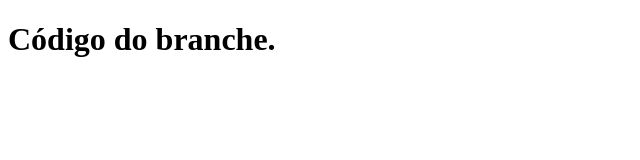
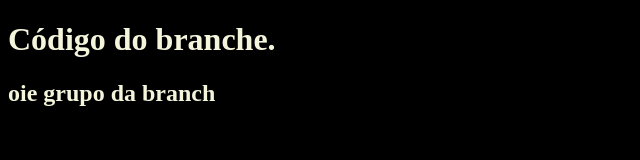
Before and after one commit to pedroandreto-lgtm/branche-equipe, a plain HTML site: page index.html in a window 1280 px wide. Shown: the whole page, without its empty margins (0-640 px from the left). Drawn offline with Linux system fonts and the light colour scheme.

Commit message:
criei um css/estilizei

```diff
--- a/index.html
+++ b/index.html
@@ -4,8 +4,12 @@
     <meta charset="UTF-8">
     <meta name="viewport" content="width=device-width, initial-scale=1.0">
     <title>Document</title>
+    <link rel="stylesheet" href="style.css">
+
 </head>
 <body>
     <h1>Código do branche.</h1>
+    <h2> oie grupo da branch</h2>
+
 </body>
 </html>
--- /dev/null
+++ b/style.css
@@ -0,0 +1,4 @@
+body {
+    background-color: black;
+    color: beige;
+}
```
